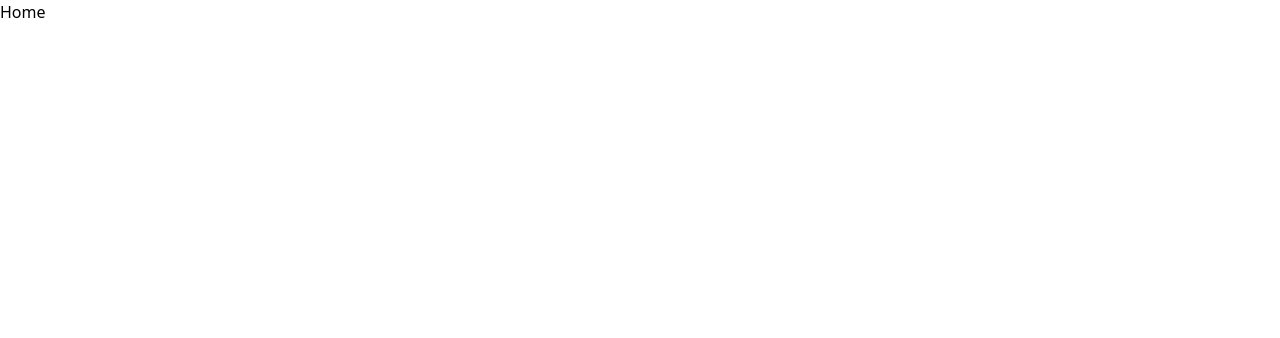
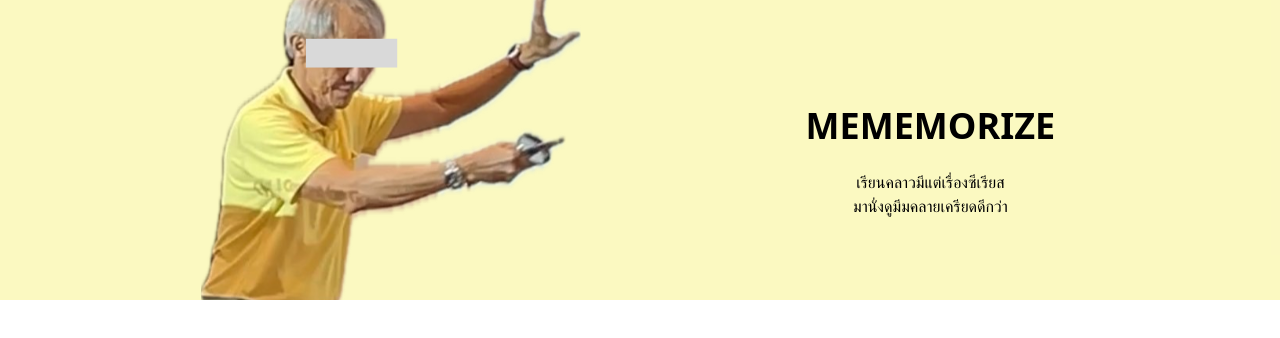
Before and after one commit to IamMrTeapot/Mememorize, a React (Vite) app: page /home in a window 1280 px wide. Shown: the top 338 px of the page. Built offline with nearby package versions, Linux system fonts and the light colour scheme.

Commit message:
feat: init home page

```diff
--- /dev/null
+++ b/src/components/LoginButton.tsx
@@ -0,0 +1,10 @@
+export default function LoginButton(onClick: () => void){
+    return (
+        <button
+        className="bg-[#EEE50B]/[0.25] text-black font-urbanist font-extrabold text-2xl m-6 p-2 rounded-lg"
+        onClick={onClick}
+        >
+        Login
+        </button>
+    );
+}
--- a/src/pages/Home/HomePage.tsx
+++ b/src/pages/Home/HomePage.tsx
@@ -1,3 +1,20 @@
+import MainMeme from "../../assets/main-meme.svg";
+import LoginButton from "../../components/LoginButton";
 export default function HomePage() {
-  return <div>Home</div>;
+  return (
+    <div className="bg-[#EEE50B]/[0.25] flex flex-wrap justify-evenly items-center">
+      <img src={MainMeme} alt="Main Meme" className="" />
+      <div className="flex flex-col">
+        <h1 className="font-urbanist font-extrabold text-4xl m-6">
+          MEMEMORIZE
+        </h1>
+        <p className="font-urbanist font-light text-base text-center leading-6">
+          เรียนคลาวมีแต่เรื่องซีเรียส
+          <br />
+          มานั่งดูมีมคลายเครียดดีกว่า
+        </p>
+        {/* <LoginButton onClick={}/> */}
+      </div>
+    </div>
+  );
 }
```
Also changed, not shown: src/assets/main-meme.svg (added).
